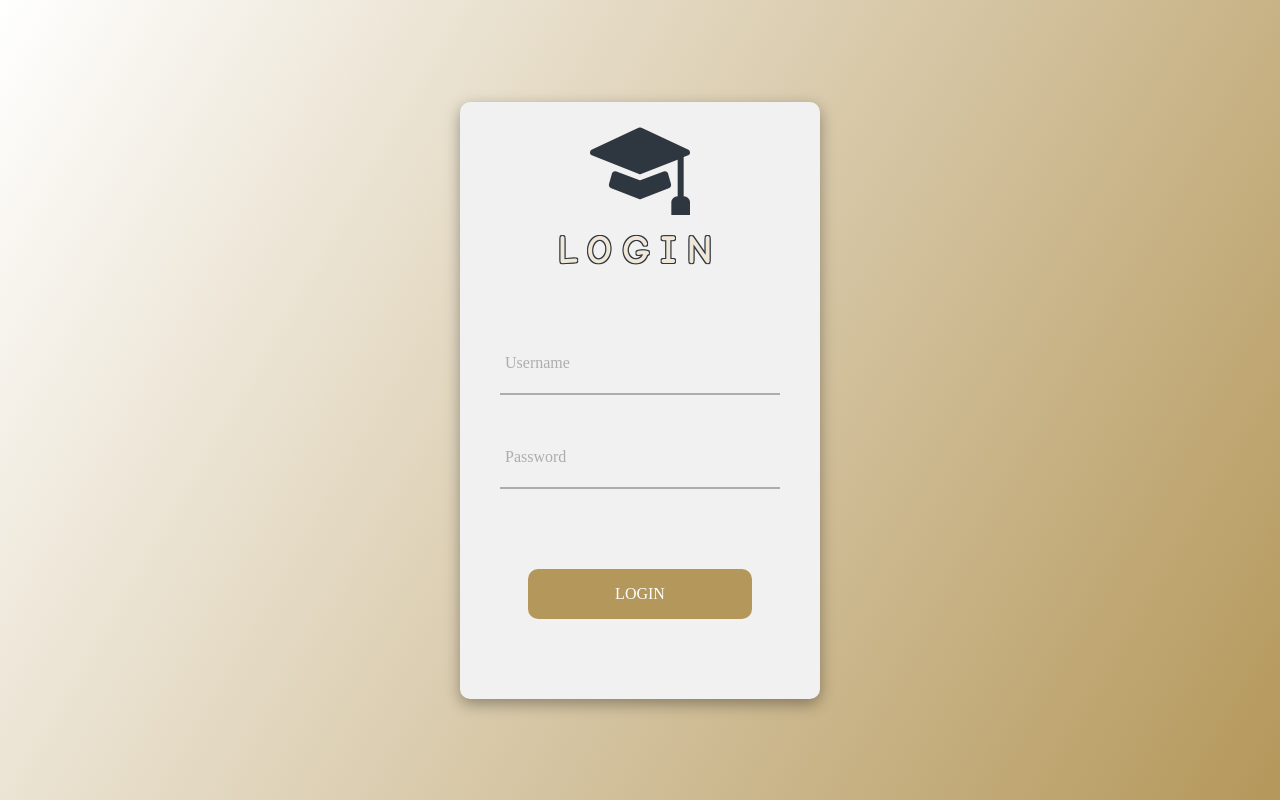
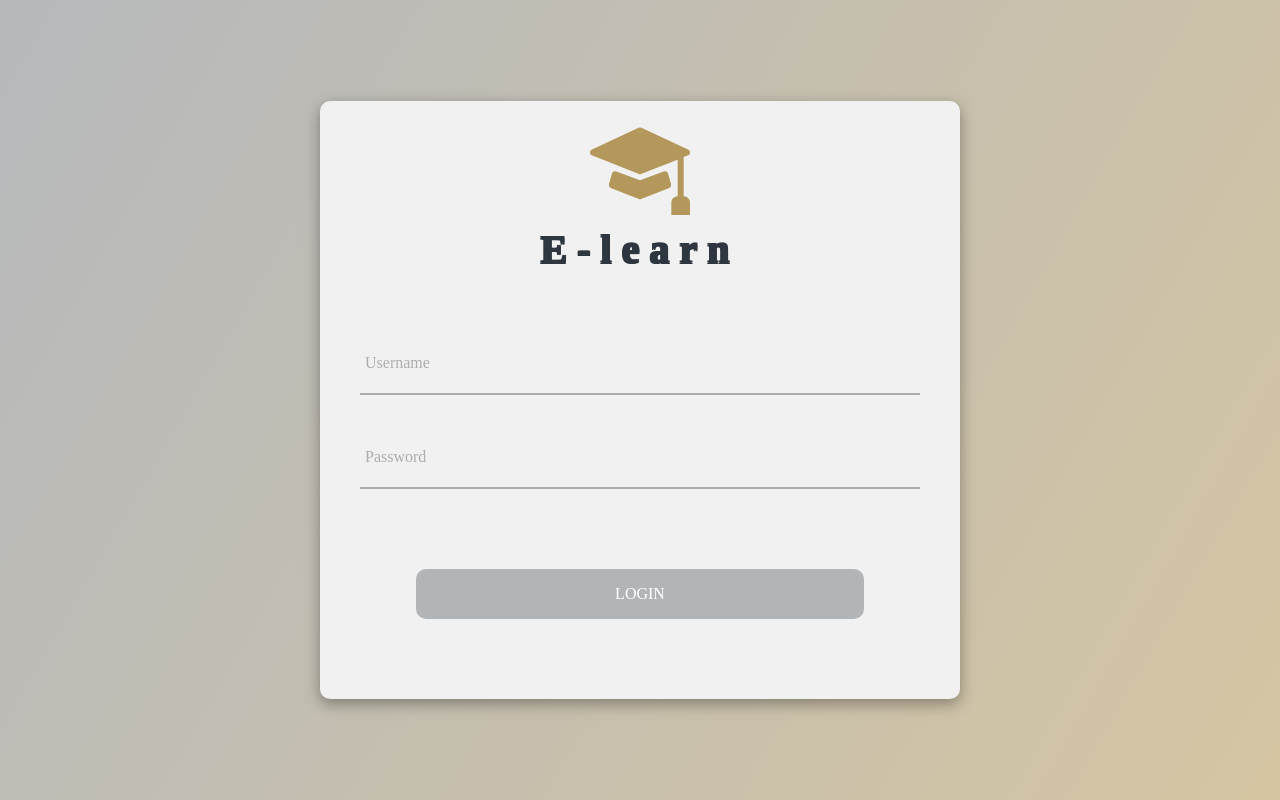
Before and after one commit to bdarwich/SMS-ESA-Project, a plain HTML site: page index.html in a window 1280 px wide. Drawn offline with nearby package versions, Linux system fonts and the light colour scheme.

Commit message:
Updated the login page

```diff
--- a/css/app.css
+++ b/css/app.css
@@ -8,13 +8,13 @@
 
 body {
 	min-height: 100vh;
-	background-image: linear-gradient(120deg, #ffffff, #B4975A);
+	background-image: linear-gradient(120deg, #2e363f59, #b4985a8f);
     display: flex;
     align-items: center;
 }
 
 .login-form {
-	width: 360px;
+	width:50%;
 	height: auto;
 	background: #f1f1f1;
 	padding: 10px 40px 80px 40px;
@@ -27,8 +27,9 @@ body {
 }
 
 .login-form h1 {
-    color: rgb(240, 231, 215);
-    font-family: comic sans ms;
+    /* color: rgb(240, 231, 215); */
+	color: #2E363F;
+    font-family: 'Segoe UI Semibold';
     font-size: 40px;
     text-shadow: -1px -1px 0 #2E363F, 1px -1px 0 #2E363F, -1px 1px 0 #2E363F, 1px 1px 0 #2E363F;
 	text-align: center;
@@ -120,7 +121,8 @@ body {
 	height: 50px;
 	border: none;
     margin: auto;
-	background: linear-gradient(290deg, #B4975A, #B4975A, #B4975A);
+	background-color: #2e363f52;
+	/* background: linear-gradient(290deg, #B4975A, #B4975A, #B4975A); */
     border-radius: 10px;
 	background-size: 200%;
 	color: #fff;
@@ -134,6 +136,7 @@ body {
 #loginbtn:hover{
     transform: scale(1.05);
     box-shadow: rgba(0, 0, 0, 0.24) 0px 3px 8px;
+	background-color: #2e363f;
 }
 
 #loginbtn:hover {
@@ -145,7 +148,7 @@ body {
 }
 
 .cap{
-    color: #2E363F;
+    color: #B4975A;
     font-size: 100px;
    margin-left: auto;
     margin-right: auto;
--- a/index.html
+++ b/index.html
@@ -17,7 +17,7 @@
     <body>
 		<form action="" class="login-form" autocomplete="OFF">
 			<div id="shake"><i class="bi bi-mortarboard-fill cap"></i></div>
-			<h1>LOGIN</h1>
+			<h1>E-learn</h1>
 
 			<div class="form-group">
 				<label for="username">Username</label>
```
